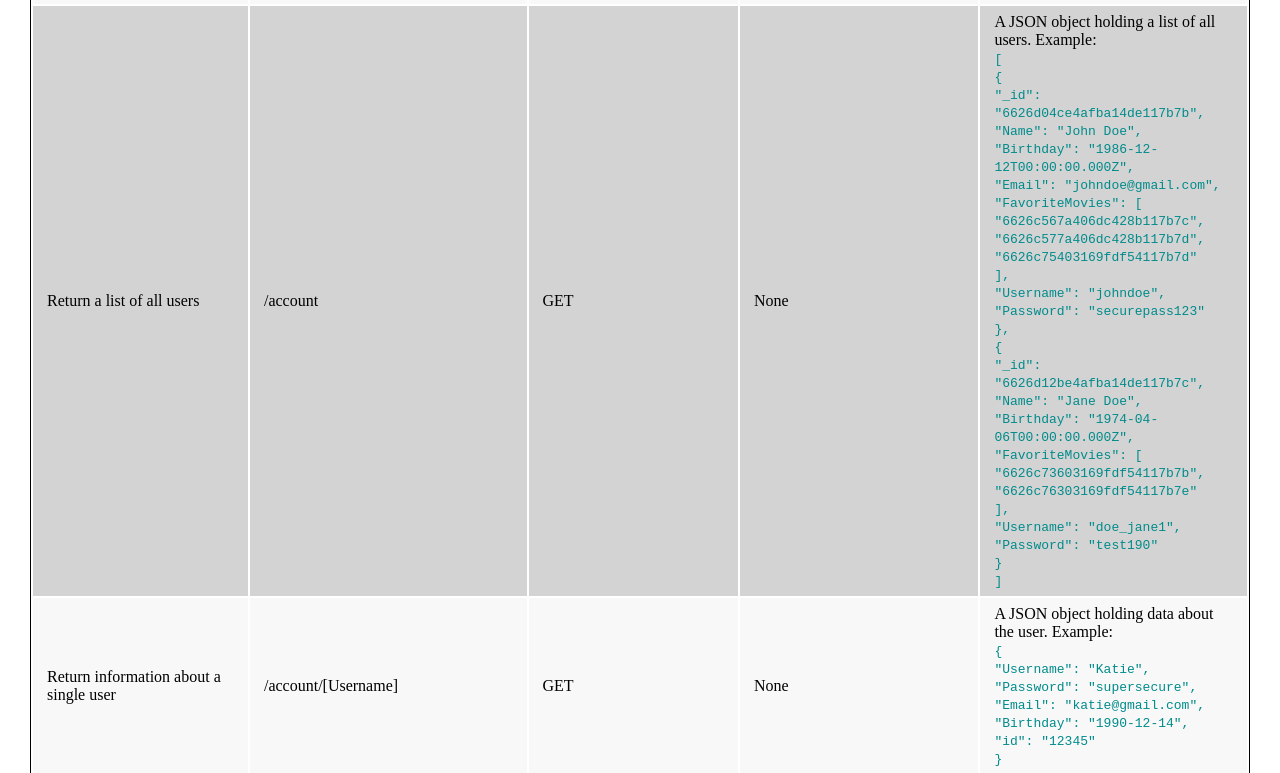
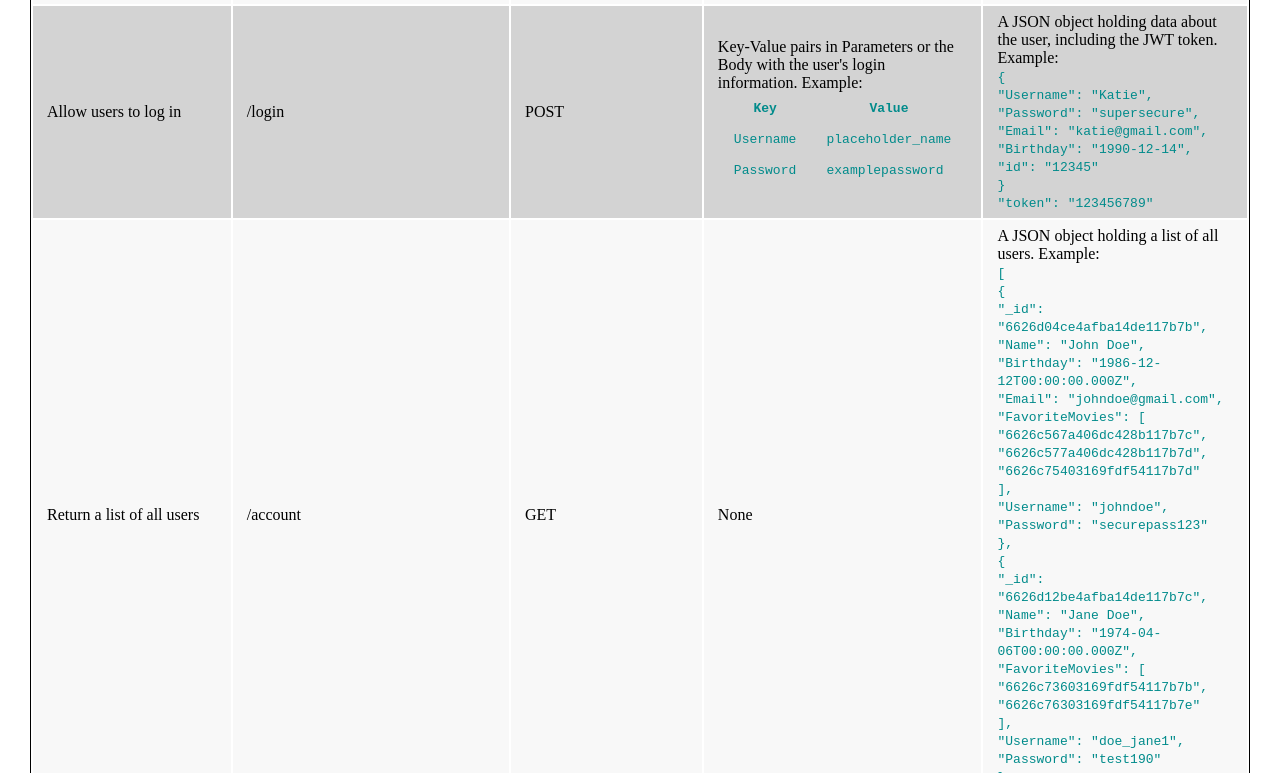
Before and after one commit to raschkatie/movie_api, a website: page public/documentation.html in a window 1280 px wide. Shown: the part 1367-2140 px from the top of the page. Drawn offline with Linux system fonts and the light colour scheme.

Commit message:
Updated endpoints to include "/login"

```diff
--- a/public/documentation.html
+++ b/public/documentation.html
@@ -117,6 +117,45 @@
                 </td>
             </tr>
             <tr class="odd-row">
+                <td>Allow users to log in</td>
+                <td>/login</td>
+                <td>POST</td>
+                <td>Key-Value pairs in Parameters or the Body with the user's login information. Example: <br>
+                    <code>
+                        <table>
+                            <thead>
+                                <tr>
+                                    <th>Key</th>
+                                    <th>Value</th>
+                                </tr>
+                            </thead>
+                            <tbody>
+                                <tr>
+                                    <td>Username</td>
+                                    <td>placeholder_name</td>
+                                </tr>
+                                <tr>
+                                    <td>Password</td>
+                                    <td>examplepassword</td>
+                                </tr>
+                            </tbody>
+                        </table>
+                    </code>
+                </td>
+                <td>A JSON object holding data about the user, including the JWT token. Example: <br>
+                    <code>
+                        { <br>
+                            "Username": "Katie", <br>
+                            "Password": "supersecure", <br>
+                            "Email": "katie@gmail.com", <br>
+                            "Birthday": "1990-12-14", <br>
+                            "id": "12345" <br>
+                        } <br>
+                        "token": "123456789"
+                    </code>
+                </td>
+            </tr>
+            <tr class="even-row">
                 <td>Return a list of all users</td>
                 <td>/account</td>
                 <td>GET</td>
@@ -152,7 +191,7 @@
                     </code>
                 </td>
             </tr>
-            <tr class="even-row">
+            <tr class="odd-row">
                 <td>Return information about a single user</td>
                 <td>/account/[Username]</td>
                 <td>GET</td>
@@ -169,7 +208,7 @@
                     </code>
                 </td>
             </tr>
-            <tr class="odd-row">
+            <tr class="even-row">
                 <td>Allow users to update their user info</td>
                 <td>/account/[Username]</td>
                 <td>PUT</td>
@@ -192,7 +231,7 @@
                     </code>
                 </td>
             </tr>
-            <tr class="even-row">
+            <tr class="odd-row">
                 <td>Allow users to add a movie to their list of favorites</td>
                 <td>/account/[Username]/favorites/[Movie ID]</td>
                 <td>POST</td>
@@ -210,7 +249,7 @@
                     </code>
                 </td>
             </tr>
-            <tr class="odd-row">
+            <tr class="even-row">
                 <td>Allow users to remove a movie from their list of favorites</td>
                 <td>/account/[ID]/favorites/[Movie ID]</td>
                 <td>DELETE</td>
@@ -228,7 +267,7 @@
                     </code>
                 </td>
             </tr>
-            <tr class="even-row">
+            <tr class="odd-row">
                 <td>Allow existing users to deregister</td>
                 <td>/account/[ID]</td>
                 <td>DELETE</td>
```
